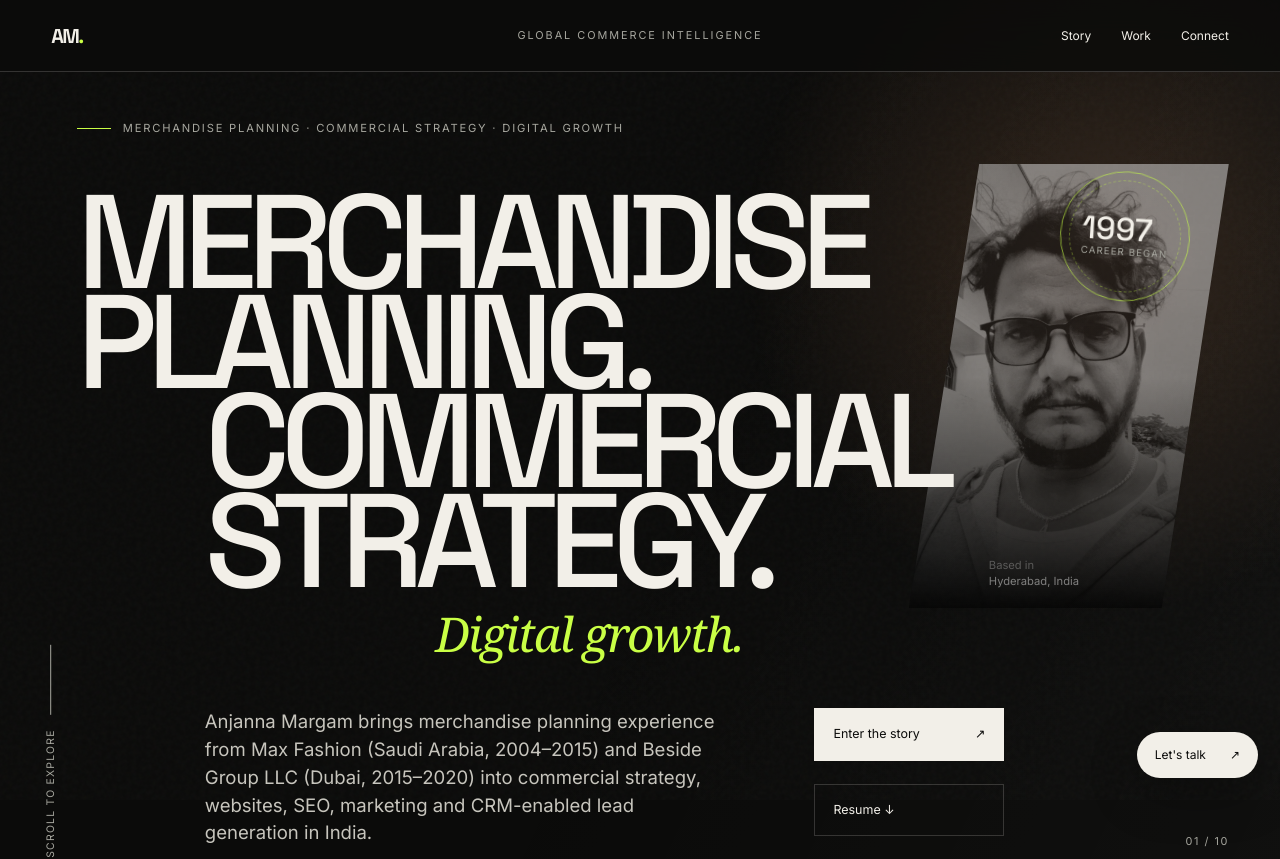
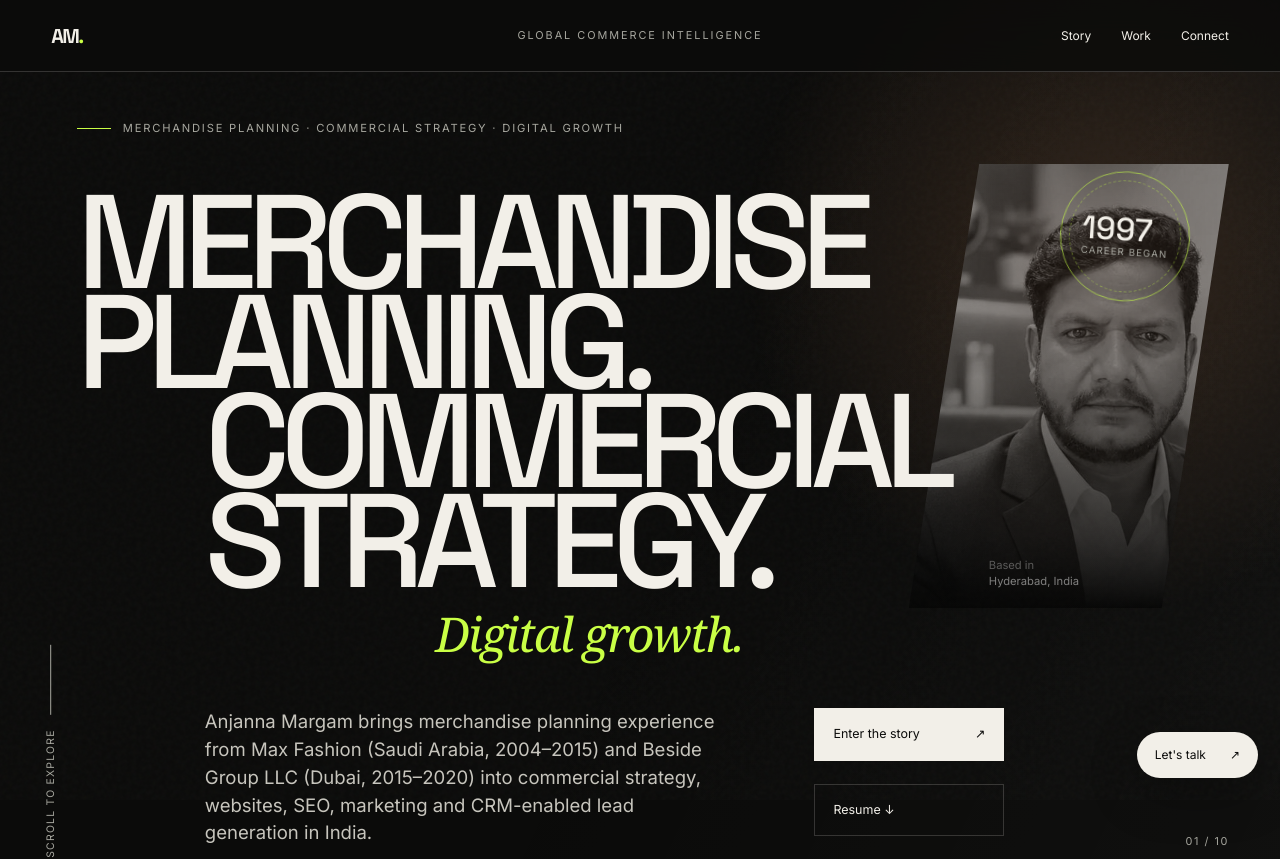
Before and after one commit to anjannajaivibe-bot/anjannaportfolio-next, a Next.js app: page / in a window 1280 px wide. Shown: the top 859 px of the page. Built offline with nearby package versions, Linux system fonts and the light colour scheme.

Commit message:
Use text-free user-supplied portrait in src/app/page.tsx

```diff
--- a/src/app/page.tsx
+++ b/src/app/page.tsx
@@ -73,7 +73,7 @@ export default function Home() {
             </div>
           </div>
           <div className="portrait-slice">
-            <Image src="/images/anjanna-margam.jpg" alt="Anjanna Margam, retail merchandise planning and digital growth professional" fill priority sizes="(max-width: 760px) 42vw, 28vw" />
+            <Image src="/images/anjanna-portfolio-portrait.jpg" alt="Portrait of Anjanna Margam in a charcoal suit and white shirt"  fill priority sizes="(max-width: 760px) 42vw, 28vw" />
             <p><span>Based in</span> Hyderabad, India</p>
           </div>
           <div className="hero-footer"><span>Scroll to explore</span><i /></div>
```
